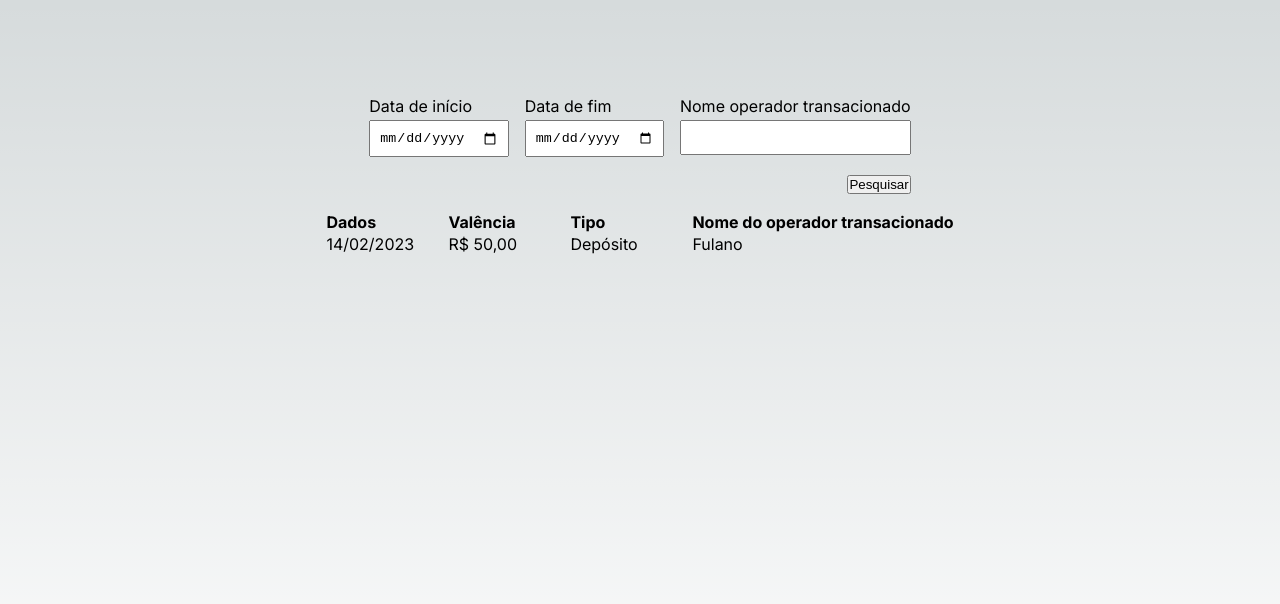
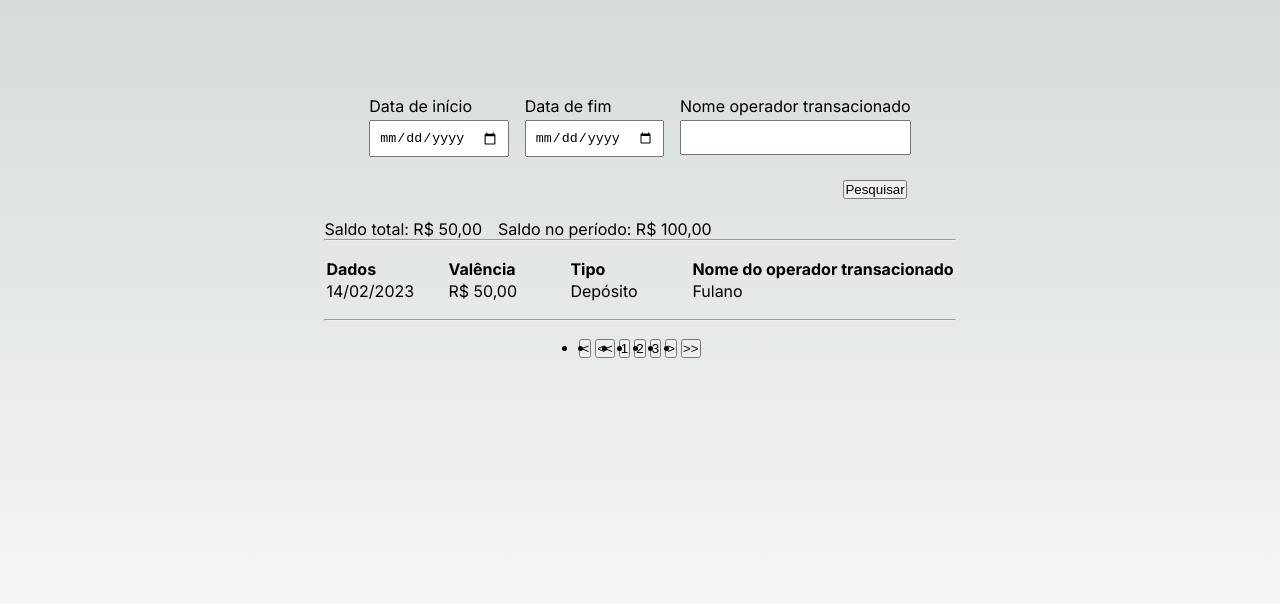
Before and after one commit to jefferson-julio/supera-desafio-react, a Next.js app: page / in a window 1280 px wide. Shown: the top 604 px of the page. Built offline with nearby package versions, Linux system fonts and the light colour scheme.

Commit message:
feature: botões de paginação na tabela de resultados

```diff
--- a/src/app/components/ResultTable.tsx
+++ b/src/app/components/ResultTable.tsx
@@ -2,8 +2,14 @@ import styles from '../page.module.css';
 
 export default function ResultTable() {
   return (
-    <div>
-      <table className={styles.table}>
+    <div className={styles.resultsTable}>
+      <div className={styles.row} style={{justifyContent: 'start'}}>
+        <p>Saldo total: R$ 50,00</p>
+        <p>Saldo no período: R$ 100,00</p>
+      </div>
+      <hr />
+
+      <table className={[styles.table, styles.verticalSpace].join(' ')}>
         <thead>
           <tr>
             <th>Dados</th>
@@ -22,6 +28,19 @@ export default function ResultTable() {
           </tr>
         </tbody>
       </table>
+
+      <hr className={styles.verticalSpace} />
+      <div className={styles.verticalSpace}>
+        <ul className={styles.row} style={{gap: 4}}>
+          <li><button>{'<'}</button></li>
+          <li><button>{'<<'}</button></li>
+          <li><button>1</button></li>
+          <li><button>2</button></li>
+          <li><button>3</button></li>
+          <li><button>{'>'}</button></li>
+          <li><button>{'>>'}</button></li>
+        </ul>
+      </div>
     </div>
   )
 }
--- a/src/app/page.module.css
+++ b/src/app/page.module.css
@@ -4,6 +4,11 @@
   align-items: center;
   padding: 6rem;
   min-height: 100vh;
+}
+
+.header {
+  display: flex;
+  flex-direction: column;
 }
 
 .verticalSpace {
@@ -25,8 +30,16 @@
 
 .row {
   display: flex;
+  flex-wrap: wrap;
   flex-direction: row;
+  justify-content: center;
   gap: 1rem;
+}
+
+.resultsTable {
+  max-width: 100%;
+  overflow-x: auto;
+  padding-bottom: 1rem;
 }
 
 .table th {
@@ -36,6 +49,13 @@
 
 .formSubmitButton {
   float: right;
+  padding: 0.25rem;
+  font-size: large;;
+}
+
+.headerImg {
+  margin-bottom: 1rem;
+  max-width: 100%;
 }
 
 .description {
@@ -158,78 +178,8 @@
 
 /* Mobile */
 @media (max-width: 700px) {
-  .content {
-    padding: 4rem;
-  }
-
-  .grid {
-    grid-template-columns: 1fr;
-    margin-bottom: 120px;
-    max-width: 320px;
-    text-align: center;
-  }
-
-  .card {
-    padding: 1rem 2.5rem;
-  }
-
-  .card h2 {
-    margin-bottom: 0.5rem;
-  }
-
-  .center {
-    padding: 8rem 0 6rem;
-  }
-
-  .center::before {
-    transform: none;
-    height: 300px;
-  }
-
-  .description {
-    font-size: 0.8rem;
-  }
-
-  .description a {
-    padding: 1rem;
-  }
-
-  .description p,
-  .description div {
-    display: flex;
-    justify-content: center;
-    position: fixed;
-    width: 100%;
-  }
-
-  .description p {
-    align-items: center;
-    inset: 0 0 auto;
-    padding: 2rem 1rem 1.4rem;
-    border-radius: 0;
-    border: none;
-    border-bottom: 1px solid rgba(var(--callout-border-rgb), 0.25);
-    background: linear-gradient(
-      to bottom,
-      rgba(var(--background-start-rgb), 1),
-      rgba(var(--callout-rgb), 0.5)
-    );
-    background-clip: padding-box;
-    backdrop-filter: blur(24px);
-  }
-
-  .description div {
-    align-items: flex-end;
-    pointer-events: none;
-    inset: auto 0 0;
+  .main {
     padding: 2rem;
-    height: 200px;
-    background: linear-gradient(
-      to bottom,
-      transparent 0%,
-      rgb(var(--background-end-rgb)) 40%
-    );
-    z-index: 1;
   }
 }
 
@@ -239,22 +189,3 @@
     grid-template-columns: repeat(2, 50%);
   }
 }
-
-@media (prefers-color-scheme: dark) {
-  .vercelLogo {
-    filter: invert(1);
-  }
-
-  .logo {
-    filter: invert(1) drop-shadow(0 0 0.3rem #ffffff70);
-  }
-}
-
-@keyframes rotate {
-  from {
-    transform: rotate(360deg);
-  }
-  to {
-    transform: rotate(0deg);
-  }
-}
```
